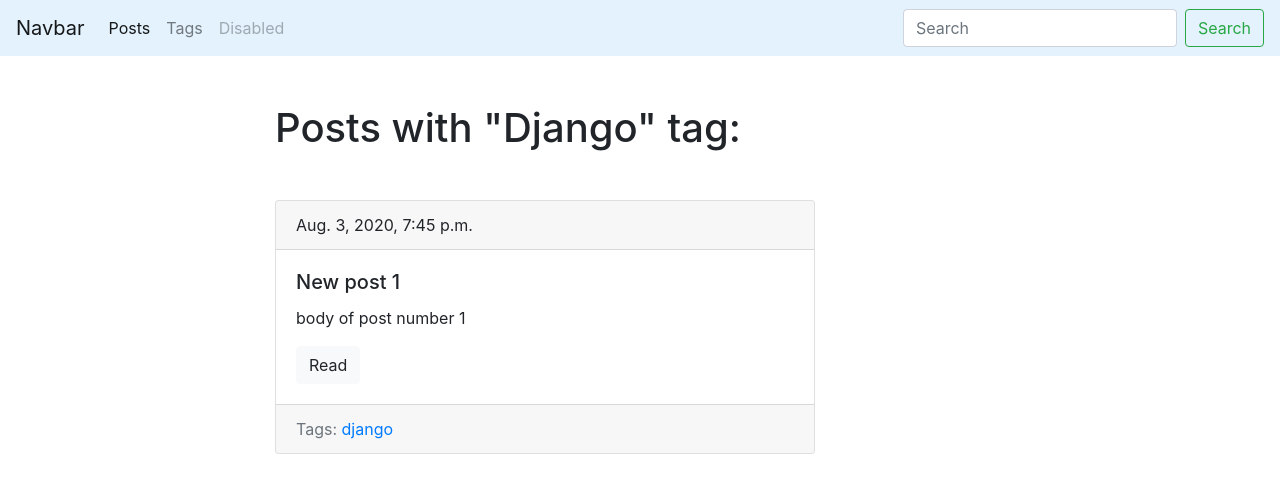
After one commit to kill-rill1996/Molchanov_Blog, a Django app: page /blog/tag/django/ in a window 1280 px wide. The commit adds this page. Shown: the top 493 px of the page. Run offline with Django 3.2, Linux system fonts and the light colour scheme; data comes from the database, SQL or seed files in the repository; both versions use the stored data as it was after the commit; some libraries are stand-ins or nearby versions.

Commit message:
add tags in post (Many to many)

```diff
--- a/blogengine/blog/models.py
+++ b/blogengine/blog/models.py
@@ -11,6 +11,8 @@ class Post(models.Model):
     title = models.CharField(max_length=150, db_index=True) #db_index - делает индекс каждому полю
     slug = models.SlugField(max_length=150, unique=True)    #unique - делает каждое поле уникальным
     body = models.TextField(blank=True, db_index=True)      #blank=True - позволяет оставлять поле пустым
+    tags = models.ManyToManyField('Tag', blank=True, related_name='posts') #related_name - для связи
+                                                                            # с классом Tag будет использоваться 'posts'
     date_pub = models.DateTimeField(auto_now_add=True)
 
     def get_absolute_url(self):
@@ -18,3 +20,14 @@ class Post(models.Model):
 
     def __str__(self):
         return f'{self.title}'
+
+
+class Tag(models.Model):
+    title = models.CharField(max_length=50)
+    slug = models.SlugField(max_length=150, unique=True)
+
+    def get_absolute_url(self):
+        return reverse('tag_detail_url', kwargs={'slug': self.slug})
+
+    def __str__(self):
+        return f'{self.title}'
--- /dev/null
+++ b/blogengine/blog/templates/blog/includes/post_card_template.html
@@ -0,0 +1,16 @@
+<div class="card mb-5">
+  	<div class="card-header">
+    	{{ post.date_pub }}
+  	</div>
+  	<div class="card-body">
+   		<h5 class="card-title">{{ post.title }}</h5>
+    	<p class="card-text">{{ post.body|truncatewords:15 }}</p>
+    	<a href="{{ post.get_absolute_url }}" class="btn btn-light">Read</a>
+  	</div>
+  	<div class="card-footer text-muted">
+    	Tags:
+    	{% for tag in post.tags.all %}
+			<a href="{{ tag.get_absolute_url }}"> {{ tag.title }} </a>
+    	{% endfor %}
+  	</div>
+</div>
--- /dev/null
+++ b/blogengine/blog/templates/blog/tag_detail.html
@@ -0,0 +1,17 @@
+{% extends 'base.html' %}
+
+
+{% block title %}
+    {{ tag.title }} - {{ block.super }}
+{% endblock %}
+
+
+{% block content %}
+    <h1 class="mb-5">Posts with "{{ tag.title|title }}" tag:</h1>
+
+    {% for post in tag.posts.all %}
+		{% include 'blog/includes/post_card_template.html' %}
+    {% endfor %}
+
+
+{% endblock %}
--- a/blogengine/blog/urls.py
+++ b/blogengine/blog/urls.py
@@ -5,5 +5,6 @@ from .views import *
 urlpatterns = [
     path('', posts_list, name='post_list_url'),
     path('post/<str:slug>/', post_detail, name='post_detail_url'),
-
+    path('tags/', tags_list, name='tags_list_url'),
+    path('tag/<str:slug>/', tag_detail, name='tag_detail_url'),
 ]
--- a/blogengine/blog/views.py
+++ b/blogengine/blog/views.py
@@ -1,6 +1,6 @@
 from django.shortcuts import render
 from django.http import HttpResponse
-from .models import Post
+from .models import Post, Tag
 
 
 # Create your views here
@@ -14,3 +14,13 @@ def posts_list(request):
 def post_detail(request, slug):
     post = Post.objects.get(slug__iexact=slug)
     return render(request, 'blog/post_detail.html', context={'post': post})
+
+
+def tags_list(request):
+    tags = Tag.objects.all()
+    return render(request, 'blog/tags_list.html', context={'tags': tags})
+
+
+def tag_detail(request, slug):
+    tag = Tag.objects.get(slug__iexact=slug)
+    return render(request, 'blog/tag_detail.html', context={'tag': tag})
--- a/blogengine/templates/base.html
+++ b/blogengine/templates/base.html
@@ -20,10 +20,10 @@
       <div class="collapse navbar-collapse" id="navbarSupportedContent">
         <ul class="navbar-nav mr-auto">
           <li class="nav-item active">
-            <a class="nav-link" href="{% url 'post_list_url' %}">Blog</a>
+            <a class="nav-link" href="{% url 'post_list_url' %}">Posts</a>
           </li>
           <li class="nav-item">
-            <a class="nav-link" href="#">Link</a>
+            <a class="nav-link" href="{% url 'tags_list_url' %}">Tags</a>
           </li>
           <li class="nav-item">
             <a class="nav-link disabled" href="#" tabindex="-1" aria-disabled="true">Disabled</a>
```
Also changed, not shown: blogengine/blog/templates/blog/index.html (+2 -11 lines), blogengine/blog/templates/blog/tags_list.html (added, +16 -0 lines), blogengine/blog/migrations/0002_auto_20200806_1227.py (added), blogengine/db.sqlite3.
